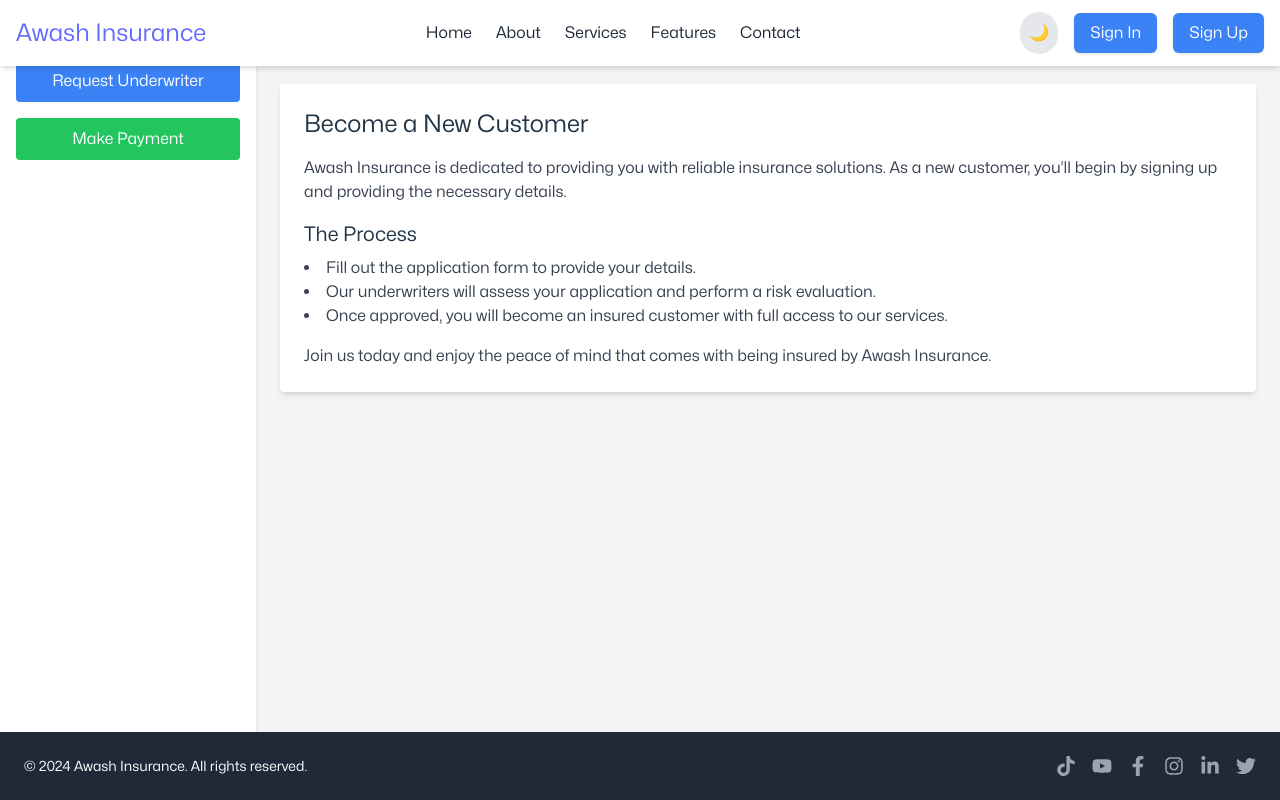
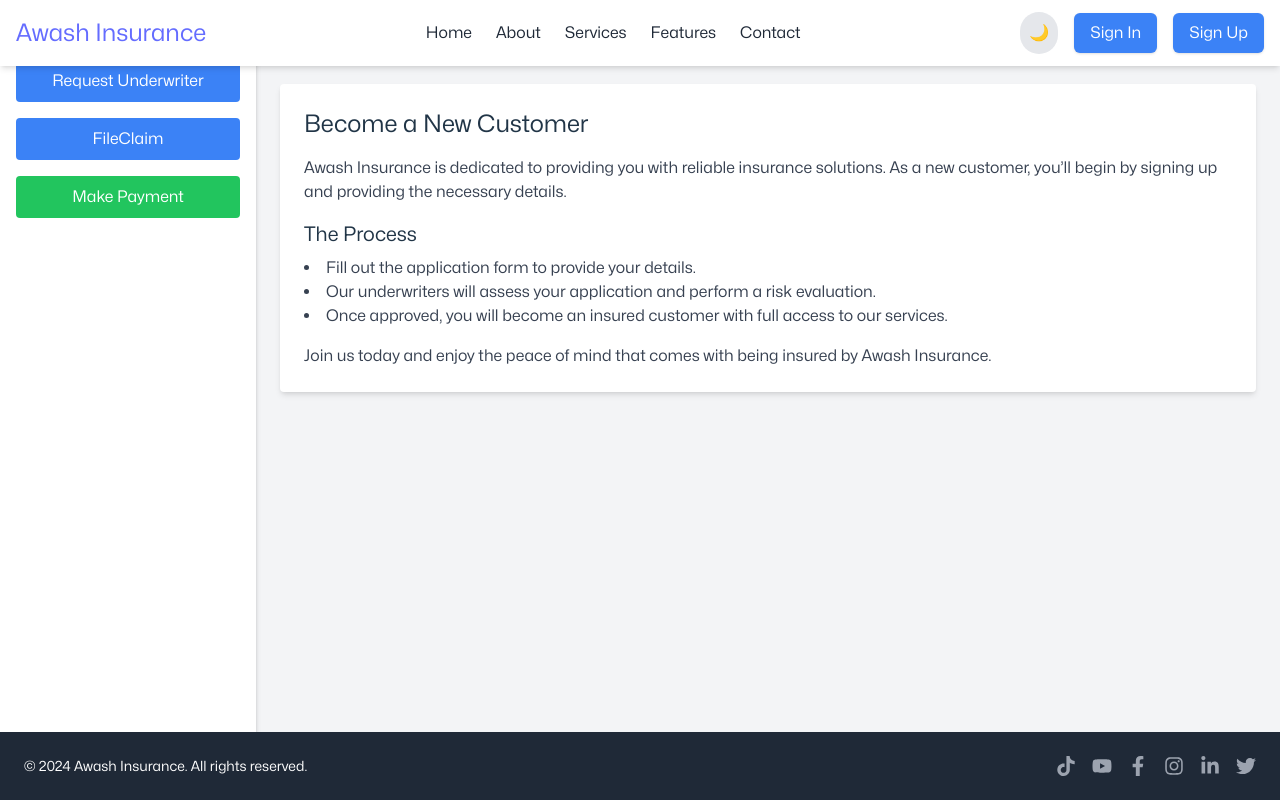
Before and after one commit to sannegash/AI_frontend, a React (Vite) app: page /customerhome in a window 1280 px wide. Built offline with nearby package versions, Linux system fonts and the light colour scheme.

Commit message:
finished customer sidebar layout

```diff
--- a/src/pages/CustomerHome.jsx
+++ b/src/pages/CustomerHome.jsx
@@ -16,6 +16,12 @@ const Sidebar = () => {
         Request Underwriter
       </button>
       <button
+        className="w-full py-2 px-4 bg-blue-500 text-white rounded mb-4 hover:bg-blue-600"
+        onClick={() => navigate("/FileClaim")}
+      >
+        FileClaim
+      </button>
+      <button
         className="w-full py-2 px-4 bg-green-500 text-white rounded hover:bg-green-600"
         onClick={()=> navigate ("/makepayment")}
       >
@@ -32,7 +38,9 @@ const CustomerHome = () => {
       <Navbar />
       <div className="flex flex-1">
         {/* Sidebar */}
-        <Sidebar />
+        <div className="w-64 h-full bg-gray-100 shadow-md">
+          <Sidebar />
+        </div>
         {/* Main Content */}
         <div className="flex-1 p-6">
           <h1 className="text-3xl font-bold mb-6 text-blue-700">Welcome to Awash Insurance</h1>
```
